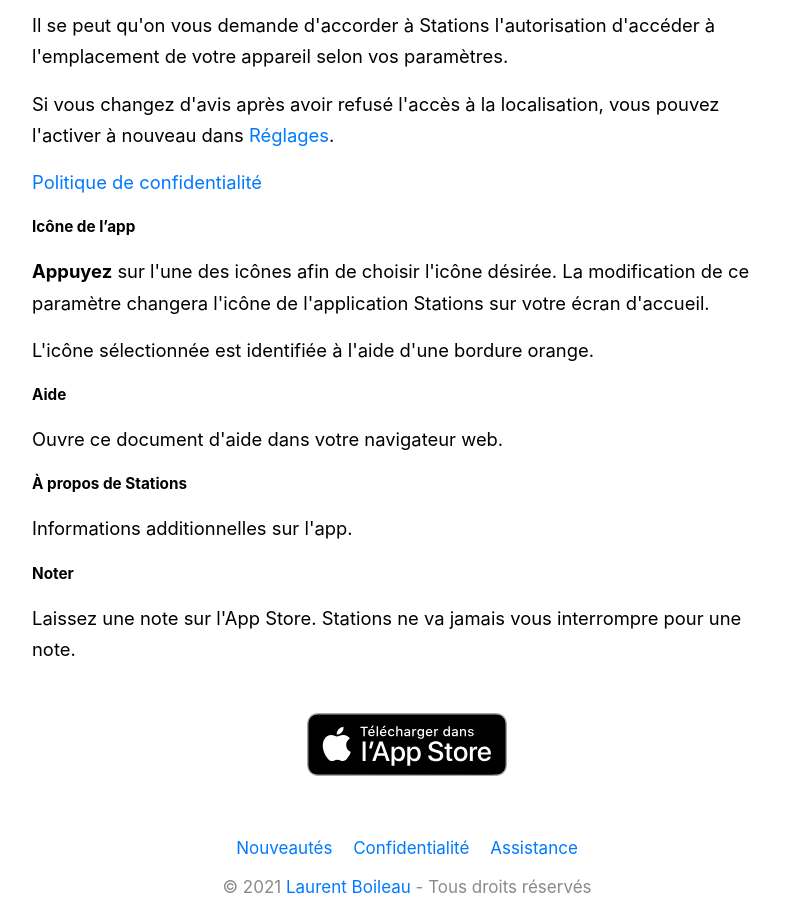
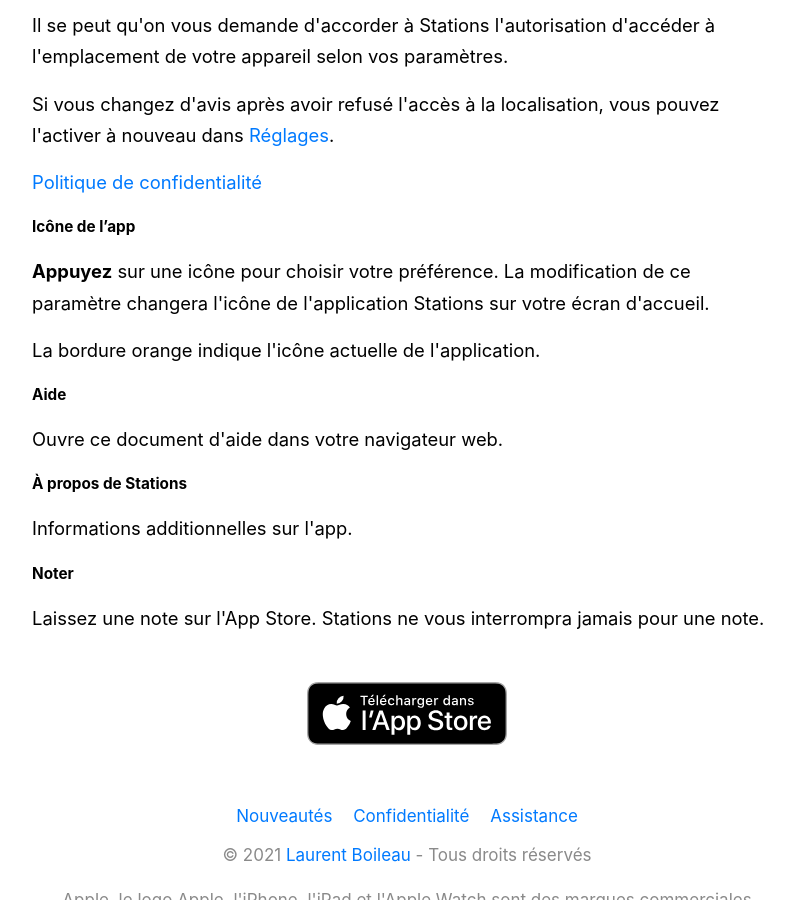
Before and after one commit to laurentboileau/stations-website, a Jekyll site: the page built from pages/fr/assistance.markdown, in a window 1280 px wide and 900 px high, scrolled down 8428 px. Shown: the whole window, without its empty margins (233-1027 px from the left). Built offline with Jekyll 4.4.1, drawn with Linux system fonts in a browser that asks for light colours; some of the changed text lies outside the part shown.

Commit message:
Minor copy changes to support documents
Signed-off-by: Laurent Boileau <developer@laurentboileau.ca>

```diff
--- a/pages/fr/assistance.markdown
+++ b/pages/fr/assistance.markdown
@@ -51,7 +51,7 @@
     </div>
 </div>
 
-<p>L'onglet <em>stations </em>affiche les stations de métro.</p>
+<p>L'onglet <em>stations</em> affiche les stations de métro.</p>
 
 <p>Par défaut, les arrêts sont regroupés par leurs routes. Sinon, les arrêts sont triés par proximité si le <a href="#support-settings-location">réglage de localisation</a> est activé.</p>
 
@@ -80,18 +80,18 @@
     </div>
 </div>
 
-<p><em>Rechercher :</em> <strong>Balayez vers le bas</strong> depuis le haut de la liste pour afficher le champ «Rechercher».</p>
+<p><em>Rechercher : </em><strong>Balayez vers le bas</strong> depuis le haut de la liste pour afficher le champ «Rechercher».</p>
 
 <h4 id="support-alarms">Alarmes</h4>
 
 <div class="support-screenshots">
     <div>
-        <img src="/assets/images/fr/support/iphone-alarms.png" alt="Capture d'écran : onglet alarmes sélectionné. Plusieurs alarmes configurées par l'utilisateur sont affichées.">
-        <figcaption>Onglet Alarmes sélectionné. Plusieurs alarmes configurées par l'utilisateur sont affichées.</figcaption>
+        <img src="/assets/images/fr/support/iphone-alarms.png" alt="Capture d'écran : onglet alarmes sélectionné. Plusieurs alarmes sont affichées.">
+        <figcaption>Onglet Alarmes sélectionné. Plusieurs alarmes sont affichées.</figcaption>
     </div>
 </div>
 
-<p>L'onglet <em>alarmes</em> affiche les alarmes configurées par l'utilisateur.</p>
+<p>L'onglet <em>alarmes</em> affiche les alarmes configurées.</p>
 
 <p>Vous pouvez planifier des alarmes pour un arrêt et une heure de service choisis. Les alarmes sont délivrées par <a href="#support-alarms-notifications">notification</a>.</p>
 
@@ -161,11 +161,11 @@
     </div>
 </div>
 
-<p><em>Confirmer </em>: rejette la notification et la marque comme lue.</p>
+<p><em>Confirmer : </em>rejette la notification et la marque comme lue.</p>
 
-<p><em>Rappel d'alarme </em>: rejette temporairement la notification. Vous serez à nouveau informé dans neuf minutes.</p>
+<p><em>Rappel d'alarme : </em>rejette temporairement la notification. Vous serez à nouveau informé dans neuf minutes.</p>
 
-<p><em>Itinéraires </em>: lance Plans et demande les itinéraires vers la station.</p>
+<p><em>Itinéraires : </em>lance Plans et demande les itinéraires vers la station.</p>
 
 <h4 id="support-settings">Réglages</h4>
 
@@ -194,9 +194,9 @@
 
 <h5 id="support-settings-icon">Icône de l’app</h5>
 
-<p><strong>Appuyez</strong> sur l'une des icônes afin de choisir l'icône désirée. La modification de ce paramètre changera l'icône de l'application Stations sur votre écran d'accueil.</p>
+<p><strong>Appuyez</strong> sur une icône pour choisir votre préférence. La modification de ce paramètre changera l'icône de l'application Stations sur votre écran d'accueil.</p>
 
-<p>L'icône sélectionnée est identifiée à l'aide d'une bordure orange.</p>
+<p>La bordure orange indique l'icône actuelle de l'application.</p>
 
 <h5 id="support-settings-help">Aide</h5>
 
@@ -208,4 +208,4 @@
 
 <h5 id="support-settings-rate">Noter</h5>
 
-<p>Laissez une note sur l'App Store. Stations ne va jamais vous interrompre pour une note.</p>
+<p>Laissez une note sur l'App Store. Stations ne vous interrompra jamais pour une note.</p>
```
Also changed, not shown: other parts of pages/fr/assistance.markdown (+3 -3 lines), pages/en/support.markdown (+10 -10 lines).
